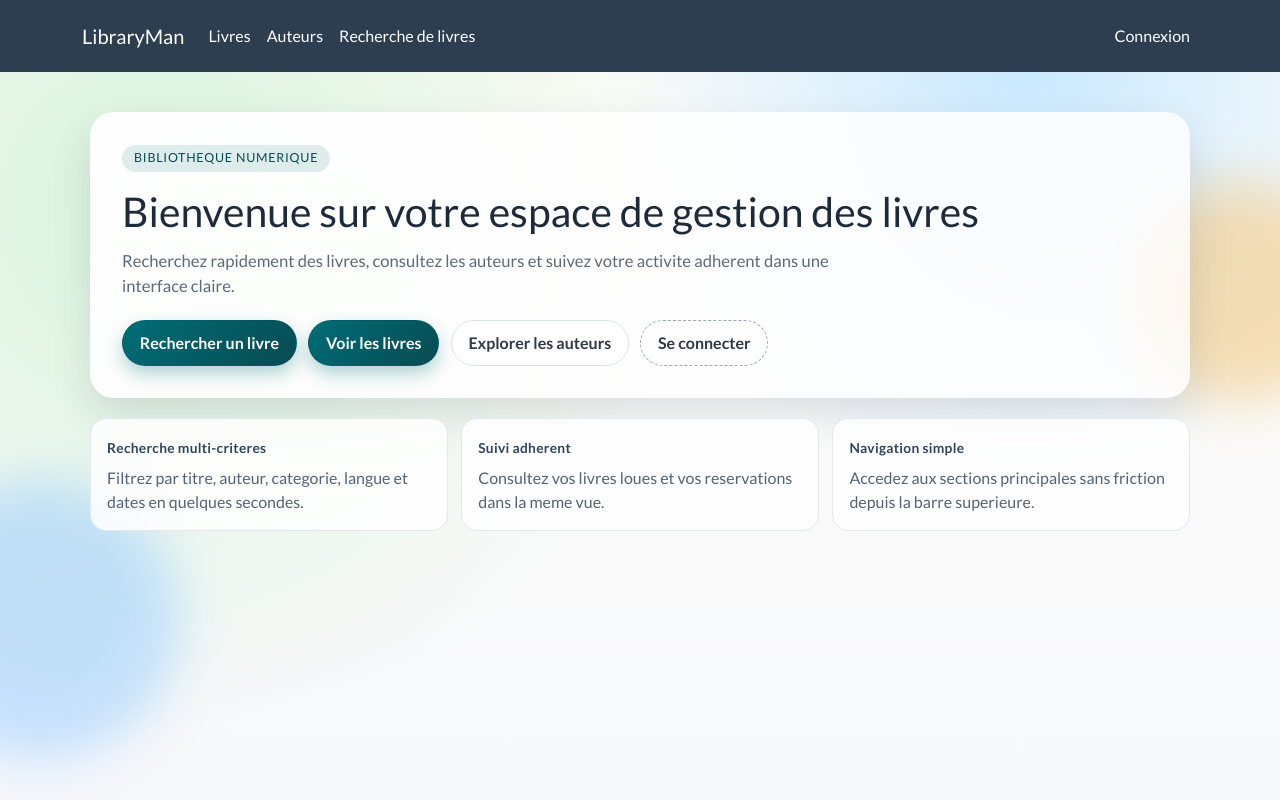
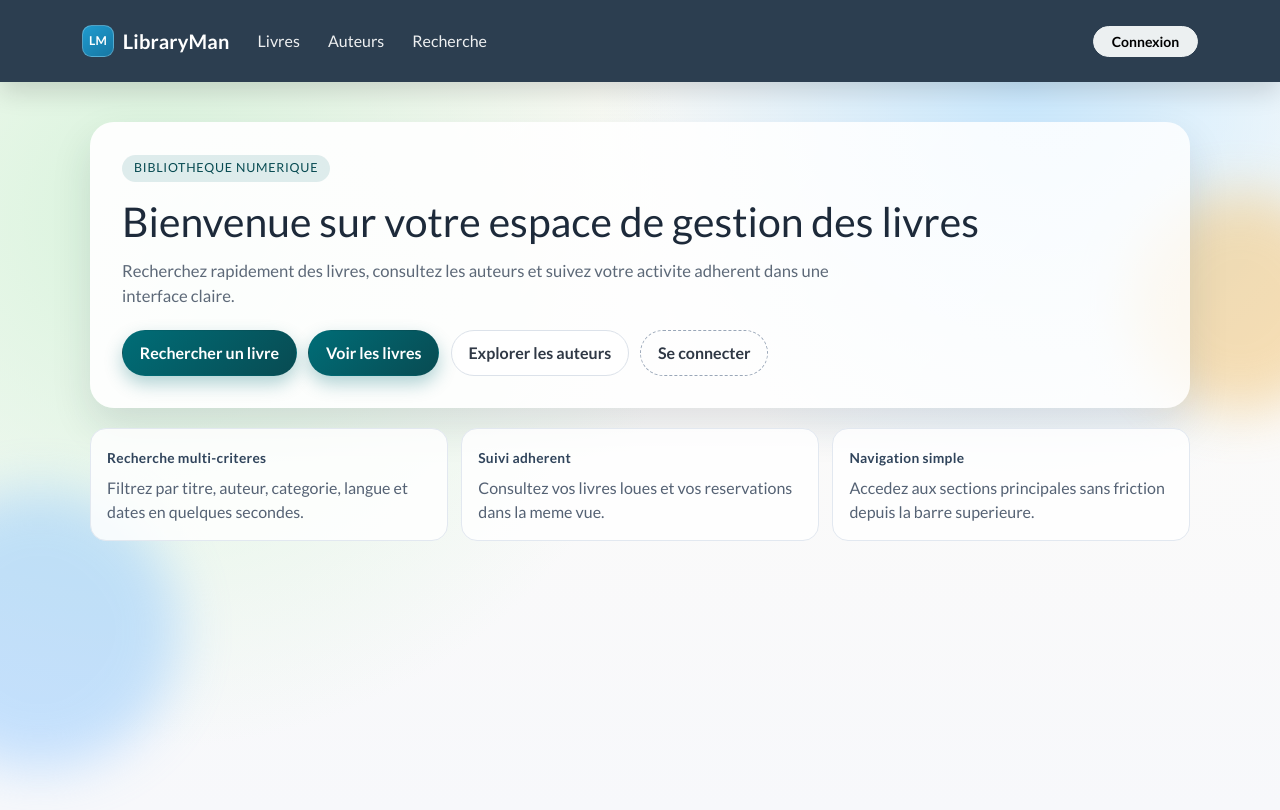
Before and after one commit to AirbnbEcoPlus/projet-2026-biblo-front, an Angular app: page / in a window 1280 px wide. Built offline with nearby package versions, Linux system fonts and the light colour scheme.

Commit message:
update navbar

```diff
--- a/src/app/app.css
+++ b/src/app/app.css
@@ -0,0 +1,109 @@
+.app-navbar {
+	position: sticky;
+	top: 0;
+	z-index: 1030;
+	box-shadow: 0 10px 24px rgba(0, 0, 0, 0.14);
+}
+
+.brand {
+	display: inline-flex;
+	align-items: center;
+	gap: 0.55rem;
+	font-weight: 700;
+	letter-spacing: 0.01em;
+}
+
+.brand-badge {
+	width: 2rem;
+	height: 2rem;
+	border-radius: 0.6rem;
+	display: inline-flex;
+	align-items: center;
+	justify-content: center;
+	color: #fff;
+	font-size: 0.76rem;
+	font-weight: 800;
+	background: linear-gradient(145deg, #1f9bcf, #1777a3);
+	border: 1px solid rgba(255, 255, 255, 0.25);
+}
+
+.nav-primary {
+	gap: 0.25rem;
+}
+
+.nav-primary .nav-link {
+	border-radius: 0.55rem;
+	padding: 0.42rem 0.75rem;
+	color: rgba(255, 255, 255, 0.92);
+	transition: background-color 0.2s ease, color 0.2s ease;
+}
+
+.nav-primary .nav-link:hover {
+	background: rgba(255, 255, 255, 0.14);
+	color: #fff;
+}
+
+.nav-primary .nav-link.active {
+	background: rgba(255, 255, 255, 0.22);
+	color: #fff;
+	font-weight: 700;
+}
+
+.nav-secondary {
+	display: flex;
+	align-items: center;
+	gap: 0.7rem;
+}
+
+.user-chip {
+	display: inline-flex;
+	align-items: center;
+	gap: 0.45rem;
+	background: rgba(0, 0, 0, 0.15);
+	color: #fff;
+	border-radius: 999px;
+	padding: 0.25rem 0.65rem;
+	max-width: 300px;
+}
+
+.user-email {
+	white-space: nowrap;
+	overflow: hidden;
+	text-overflow: ellipsis;
+	font-size: 0.9rem;
+}
+
+.login-btn,
+.logout-btn {
+	border-radius: 999px;
+	min-width: 105px;
+	font-weight: 600;
+}
+
+.app-main {
+	min-height: calc(100vh - 72px);
+}
+
+@media (max-width: 991.98px) {
+	.navbar-collapse {
+		margin-top: 0.7rem;
+		border-radius: 0.9rem;
+		background: rgba(12, 42, 62, 0.35);
+		padding: 0.6rem;
+	}
+
+	.nav-secondary {
+		margin-top: 0.6rem;
+		align-items: stretch;
+	}
+
+	.user-chip {
+		max-width: 100%;
+		justify-content: center;
+	}
+
+	.login-btn,
+	.logout-btn {
+		width: 100%;
+	}
+}
--- a/src/app/app.html
+++ b/src/app/app.html
@@ -1,26 +1,47 @@
-<nav class="navbar navbar-expand-lg navbar-dark bg-primary">
-  <div class="container">
-    <a class="navbar-brand" routerLink="/">LibraryMan</a>
-    <div class="navbar-nav me-auto">
-      <a class="nav-link" routerLink="/livres-list" routerLinkActive="active">Livres</a>
-      <a class="nav-link" routerLink="/auteurs" routerLinkActive="active">Auteurs</a>
-      <a class="nav-link" routerLink="/search-livres" routerLinkActive="active">Recherche de livres</a>
+<nav class="navbar navbar-expand-lg navbar-dark bg-primary app-navbar">
+  <div class="container py-1">
+    <a class="navbar-brand brand" routerLink="/" (click)="closeMobileMenu()">
+      <span class="brand-badge" aria-hidden="true">LM</span>
+      <span>LibraryMan</span>
+    </a>
+
+    <button
+      class="navbar-toggler"
+      type="button"
+      aria-label="Basculer la navigation"
+      [attr.aria-expanded]="mobileMenuOpen()"
+      (click)="toggleMobileMenu()"
+    >
+      <span class="navbar-toggler-icon"></span>
+    </button>
+
+    <div class="collapse navbar-collapse" [class.show]="mobileMenuOpen()">
+      <div class="navbar-nav me-auto nav-primary">
+        <a class="nav-link" routerLink="/livres-list" routerLinkActive="active" (click)="closeMobileMenu()">Livres</a>
+        <a class="nav-link" routerLink="/auteurs" routerLinkActive="active" (click)="closeMobileMenu()">Auteurs</a>
+        <a class="nav-link" routerLink="/search-livres" routerLinkActive="active" (click)="closeMobileMenu()">Recherche</a>
         @if (authService.isLoggedIn()) {
-        <a class="nav-link" routerLink="/mon-compte" routerLinkActive="active">Mon compte</a>
+          <a class="nav-link" routerLink="/mon-compte" routerLinkActive="active" (click)="closeMobileMenu()">Mon compte</a>
         }
       </div>
-    <div class="navbar-nav">
+
+      <div class="navbar-nav nav-secondary">
         @if (authService.isLoggedIn()) {
-        <span class="nav-link text-light">{{ authService.userEmail() }}</span>
+          <div class="nav-item user-chip">
+            <span class="user-email" [title]="authService.userEmail()">{{ authService.userEmail() }}</span>
             @if (authService.isAdmin()) {
-          <span class="badge bg-warning text-dark me-2 align-self-center">Admin</span>
+              <span class="badge rounded-pill text-bg-warning">Admin</span>
             }
-        <a class="nav-link" style="cursor:pointer" (click)="authService.logout()">Déconnexion</a>
+          </div>
+          <button type="button" class="btn btn-sm btn-light logout-btn" (click)="logout()">Deconnexion</button>
         } @else {
-        <a class="nav-link" routerLink="/login" routerLinkActive="active">Connexion</a>
+          <a class="btn btn-sm btn-light login-btn" routerLink="/login" routerLinkActive="active" (click)="closeMobileMenu()">Connexion</a>
         }
+      </div>
     </div>
   </div>
 </nav>
 
+<main class="app-main">
   <router-outlet />
+</main>
--- a/src/app/app.ts
+++ b/src/app/app.ts
@@ -1,4 +1,4 @@
-import { Component, inject } from '@angular/core';
+import { Component, inject, signal } from '@angular/core';
 import { RouterOutlet, RouterLink, RouterLinkActive } from '@angular/router';
 import { AuthService } from './services/auth-service';
 
@@ -10,4 +10,18 @@ import { AuthService } from './services/auth-service';
 })
 export class App {
   authService = inject(AuthService);
+  mobileMenuOpen = signal(false);
+
+  toggleMobileMenu() {
+    this.mobileMenuOpen.update((isOpen) => !isOpen);
+  }
+
+  closeMobileMenu() {
+    this.mobileMenuOpen.set(false);
+  }
+
+  logout() {
+    this.authService.logout();
+    this.closeMobileMenu();
+  }
 }
```
Lines whose indentation alone changed are shown as unchanged.
